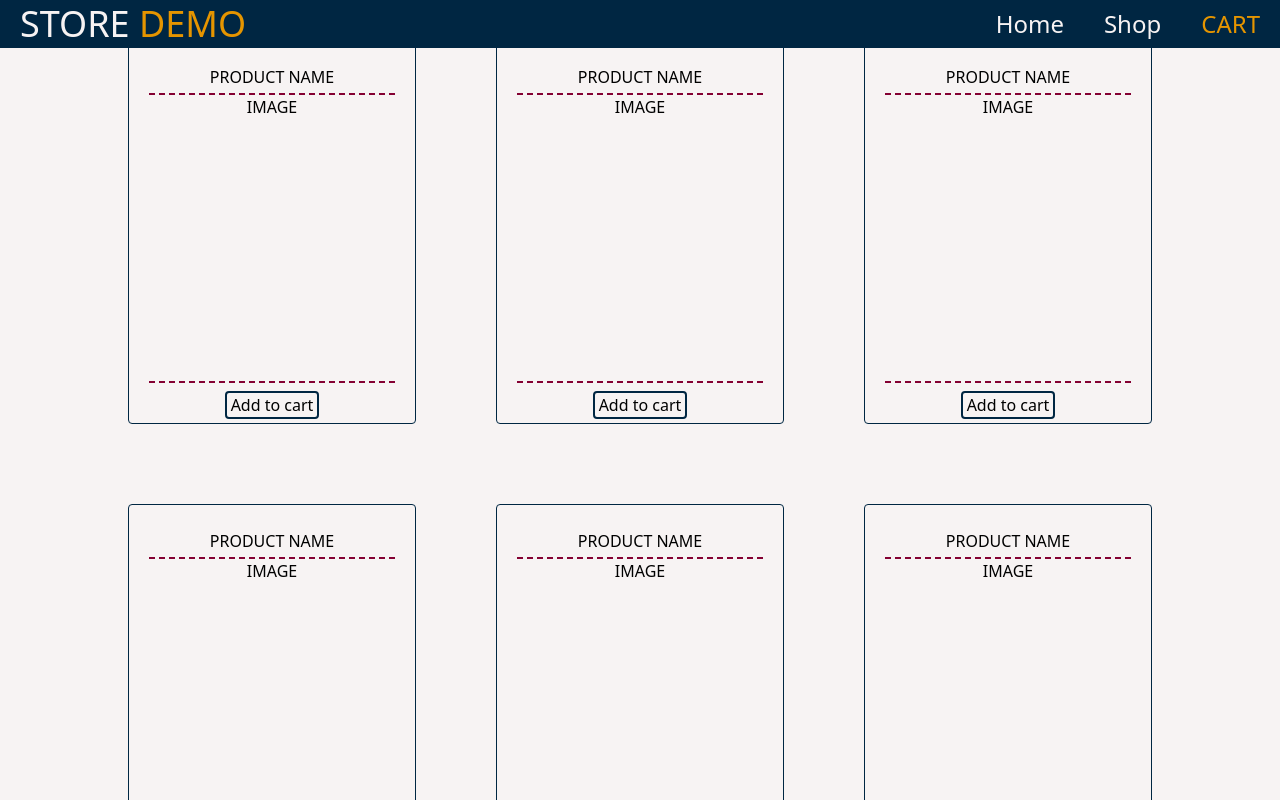
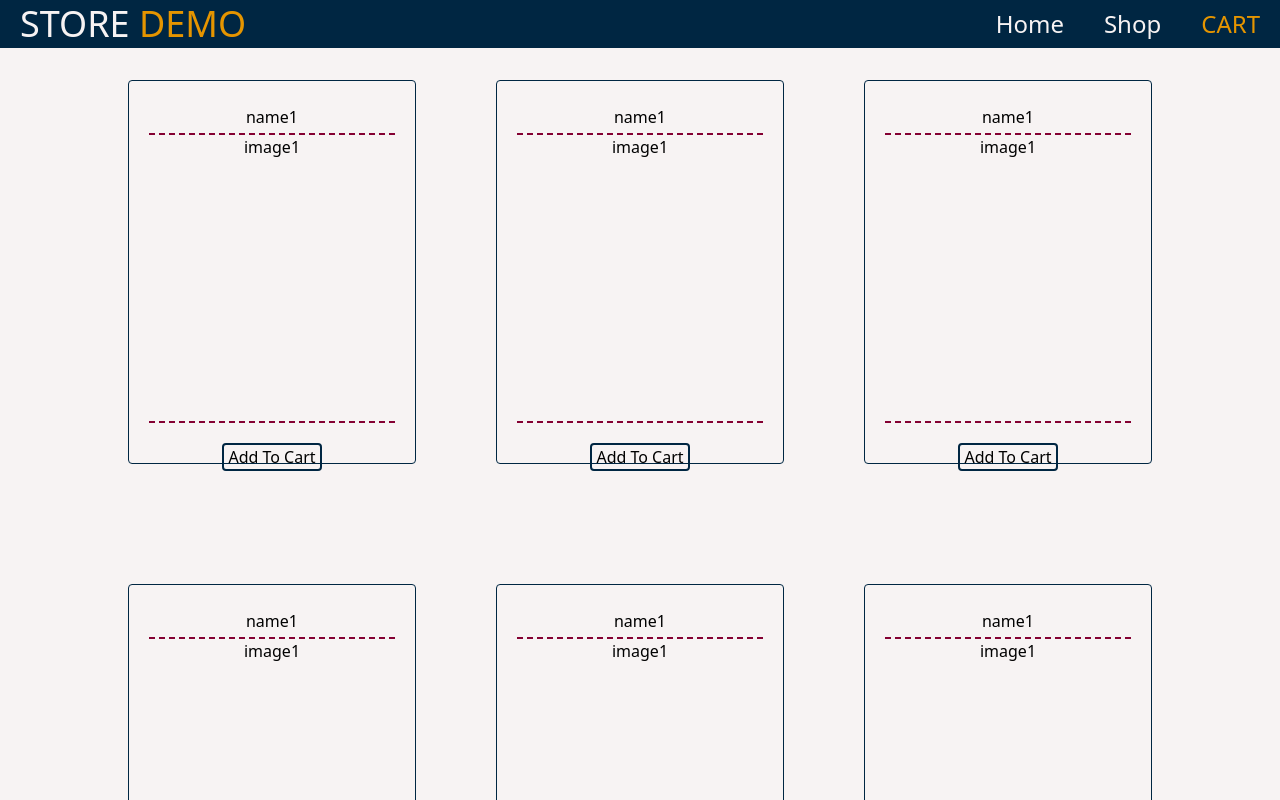
Before and after one commit to P-Hsgw/shoping-cart, a React (Create React App) app: page /shop in a window 1280 px wide. Shown: the top 800 px of the page. Built offline with nearby package versions, Linux system fonts and the light colour scheme.

Commit message:
Map through products list, to generate product cards

```diff
--- a/package.json
+++ b/package.json
@@ -11,6 +11,7 @@
     "react-dom": "^17.0.2",
     "react-router-dom": "^5.2.0",
     "react-scripts": "4.0.3",
+    "uniqid": "^5.3.0",
     "web-vitals": "^1.0.1"
   },
   "scripts": {
--- a/src/components/Product.js
+++ b/src/components/Product.js
@@ -1,17 +1,17 @@
 import React from "react";
 
-function Product() {
+function Product( {productName, productImage }) {
 
   return(
-    <div className="h-96 w-72 m-10 p-5 border-solid rounded border border-prussian-blue divide-y-2 divide-claret divide-dashed text-center">
+    <div className="h-96 w-72 m-10 mt-20 p-5 border-solid rounded border border-prussian-blue divide-y-2 divide-claret divide-dashed text-center">
       <div className="m-1">
-        PRODUCT NAME
+        {productName}
       </div>
       <div className="h-72">
-        IMAGE
+        {productImage}
       </div>
       <div>
-      <button className="border-2 border-solid border-prussian-blue rounded m-2 px-1 hover:bg-gamboge">Add to cart</button>
+      <button className="border-2 border-solid border-prussian-blue rounded m-5 px-1 hover:bg-gamboge">Add To Cart</button>
       </div>
     </div>
   )
--- /dev/null
+++ b/src/components/Products.js
@@ -0,0 +1,42 @@
+export const productsList = [
+    {
+      "name": "name1",
+      "image": "image1"
+    },
+    {
+      "name": "name1",
+      "image": "image1"
+    },
+    {
+      "name": "name1",
+      "image": "image1"
+    },
+    {
+      "name": "name1",
+      "image": "image1"
+    },
+    {
+      "name": "name1",
+      "image": "image1"
+    },
+    {
+      "name": "name1",
+      "image": "image1"
+    },
+    {
+      "name": "name1",
+      "image": "image1"
+    },
+    {
+      "name": "name1",
+      "image": "image1"
+    },
+    {
+      "name": "name1",
+      "image": "image1"
+    },
+    {
+      "name": "name1",
+      "image": "image1"
+    },
+  ]
--- a/src/components/Shop.js
+++ b/src/components/Shop.js
@@ -1,31 +1,18 @@
 import React from "react";
+import uniqid from "uniqid"
+
 import Header from "./Header"
+import { productsList } from "./Products"
 import Product from "./Product"
 
 function Shop () {
   return(
     <>
     <Header />
-    <div className="bg-cultured h-screen flex flex-wrap justify-center items-center ">
-      <Product />
-      <Product />
-
-      <Product />
-
-      <Product />
-
-      <Product />
-
-      <Product />
-
-      <Product />
-
-      <Product />
-
-      <Product />
-
-
-
+    <div className="bg-cultured min-h-screen flex flex-wrap justify-center items-center ">
+      {productsList.map((product) =>
+        <Product key={uniqid()} productName={product.name} productImage={product.image} />
+      )}
     </div>
     </>
   )
```
Also changed, not shown: 1 other file (tests, documents, lock files or other folders).
